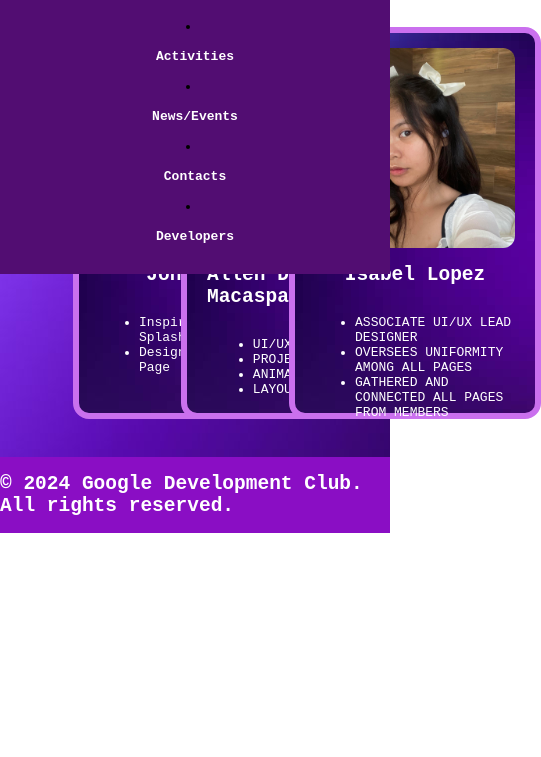
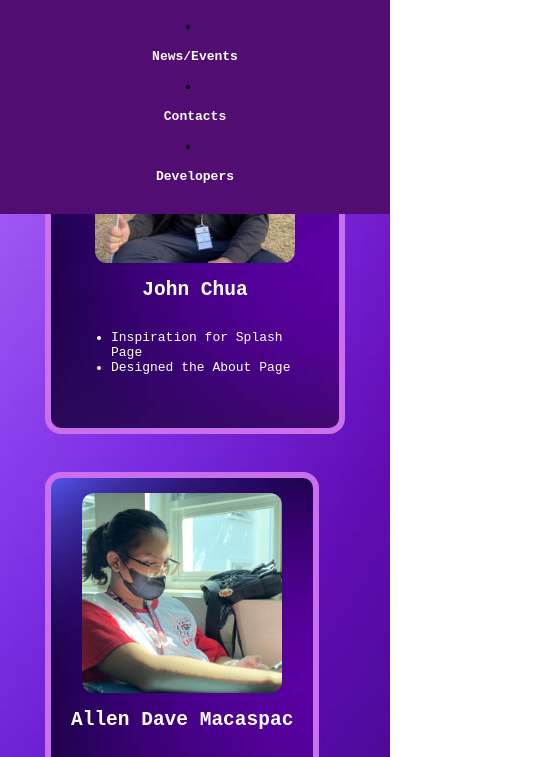
Before and after one commit to Maldreeg/midterm-integ, a plain HTML site: page DevelopersPage.html in a window 390 px wide. Shown: the part 271-1028 px from the top of the page, 541 px wide, since content can reach past the window. Before the commit the page ends 844 px from the top, so only its background shows below. Drawn offline with Linux system fonts and the light colour scheme.

Commit message:
activity removed

```diff
--- a/DevelopersPage.html
+++ b/DevelopersPage.html
@@ -177,6 +177,13 @@
                 display: flex;
                 flex-direction: column;
             }
+            .navwrap{
+            background-image: url("Image/devpage.jpg");
+            background-size: cover;
+            display: grid;
+            grid-template-columns: repeat(12,1fr);
+            grid-gap: 5px;
+        }
             nav ul{
                 display: none;
             }
@@ -214,6 +221,23 @@
                 background-color: rgb(224, 156, 245);;
                 border-bottom: 3px solid #FBBE04;
             }
+            .content{
+            grid-column: 1/13;
+            position: relative;
+            height: auto;
+            display: flex;
+            flex-direction: column;
+            align-items: center;
+            justify-content: center;
+            color: white;
+        }
+        .card{
+            margin-block: 40px;
+            transform-style: preserve-3d;
+            height: 350px;
+            width: 300px;
+            transition:all .8s ease;
+        }
             .banner{
                 padding-top: 50px;
                 height: 200px;
@@ -340,10 +364,9 @@
                       <button><img style="width: 40px;" src="Image/icons8-menu-50(1).png" alt=""></button>
                       <div class="mblbtns">
                         <li><a href="About.html">About Us </a></li>
-                        <li><a href="UPDATES.html"> Activities </a></li>
+                        <li><a href="UPDATES.html"> Updates </a></li>
                         <li><a href="OBJECTIVES.html"> Objectives </a></li>
                         <li><a href="MEMBERS.html">Members</a></li>
-                        <li><a href="WHAT_WE_DO.html">Activities </a></li>
                         <li><a href="NewsPage.html">News/Events </a></li>
                         <li><a href="ContactPage.html">Contacts</a></li>
                         <li><a href="DevelopersPage.html">Developers </a></li> &nbsp;
```
Also changed, not shown: About.html (+1 -2 lines), ContactPage.html (+1 -1 lines), MEMBERS.html (+1 -2 lines), Main Page.html (+1 -2 lines), NewsPage.html (+1 -2 lines), OBJECTIVES.html (+1 -2 lines), PrivacyPolicy.html (+1 -2 lines), UPDATES.html (+1 -2 lines).
